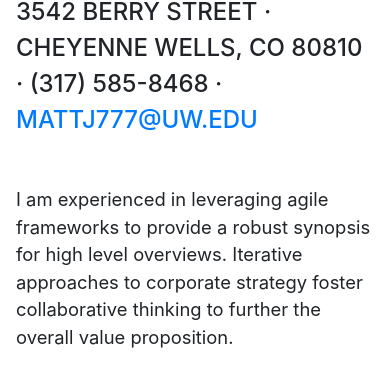
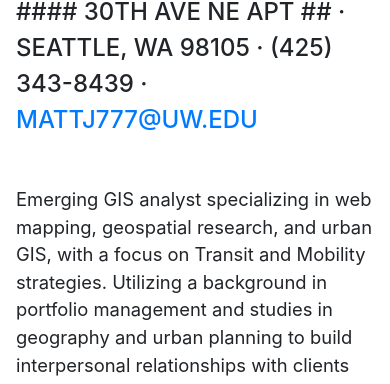
Before and after one commit to mattj777/mattj777.github.io, a website with bundled scripts: page index.html in a window 390 px wide. Shown: the part 236-620 px from the top of the page. Built offline with nearby package versions, Linux system fonts and the light colour scheme; a web font is replaced by a local one.

Commit message:
index update

```diff
--- a/index.html
+++ b/index.html
@@ -27,7 +27,7 @@
 
   <nav class="navbar navbar-expand-lg navbar-dark bg-primary fixed-top" id="sideNav">
     <a class="navbar-brand js-scroll-trigger" href="#page-top">
-      <span class="d-block d-lg-none">Clarence Taylor</span>
+      <span class="d-block d-lg-none">Matthew Jackson</span>
       <span class="d-none d-lg-block">
         <img class="img-fluid img-profile rounded-circle mx-auto mb-2" src="img\profile.jpg" alt="">
       </span>
@@ -66,10 +66,10 @@
         <h1 class="mb-0">Clarence
           <span class="text-primary">Taylor</span>
         </h1>
-        <div class="subheading mb-5">3542 Berry Street · Cheyenne Wells, CO 80810 · (317) 585-8468 ·
+        <div class="subheading mb-5">#### 30th Ave NE Apt ## · Seattle, WA 98105 · (425) 343-8439 ·
           <a href="mailto:mattj777@uw.edu">mattj777@uw.edu</a>
         </div>
-        <p class="lead mb-5">I am experienced in leveraging agile frameworks to provide a robust synopsis for high level overviews. Iterative approaches to corporate strategy foster collaborative thinking to further the overall value proposition.</p>
+        <p class="lead mb-5">Emerging GIS analyst specializing in web mapping, geospatial research, and urban GIS, with a focus on Transit and Mobility strategies. Utilizing a background in portfolio management and studies in geography and urban planning to build interpersonal relationships with clients and to find the best solutions for growing cities.</p>
         <div class="social-icons">
           <a href="#">
             <i class="fab fa-linkedin-in"></i>
```
